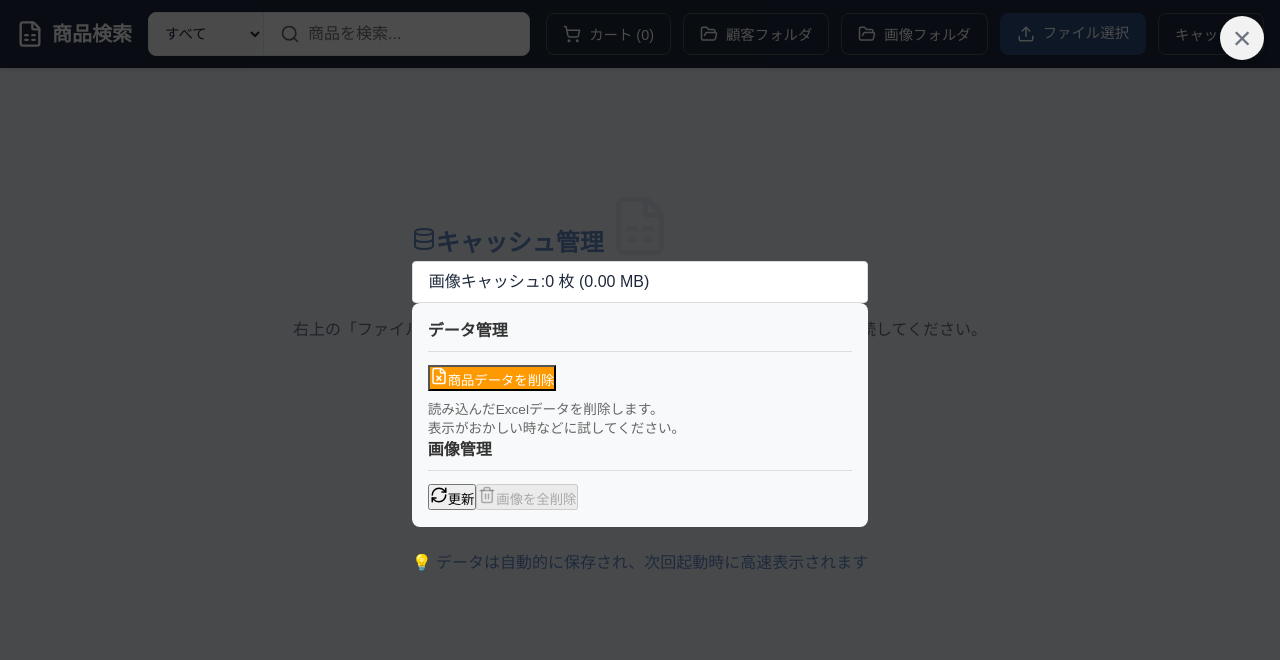
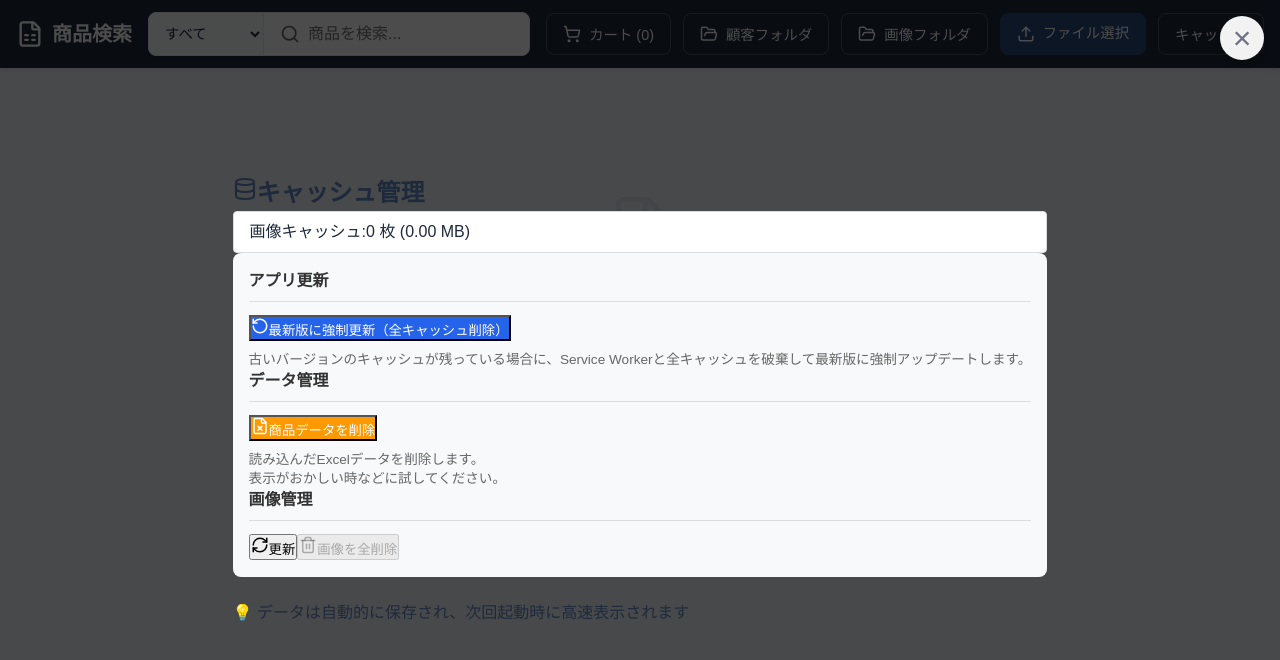
Before and after one commit to mikami-yuji/product-search-app, a React (Vite) app: page / in a window 1280 px wide. Both pictures are taken after a click on the button "キャッシュ". Shown: the top 660 px of the page. Built offline with nearby package versions, Linux system fonts and the light colour scheme.

Commit message:
fix: Service WorkerをNetwork-First戦略に変更し強制更新ボタンを追加

```diff
--- a/src/CacheManager.jsx
+++ b/src/CacheManager.jsx
@@ -1,5 +1,5 @@
 import React, { useState, useEffect } from 'react';
-import { Database, Trash2, RefreshCw, FileX } from 'lucide-react';
+import { Database, Trash2, RefreshCw, FileX, RotateCcw } from './icons';
 import { getCacheStats, clearImageCache } from './utils/imageCache';
 import { del } from 'idb-keyval';
 
@@ -52,6 +52,41 @@ const CacheManager = ({ onClose }) => {
         }
     };
 
+    const handleForceUpdateApp = async () => {
+        if (!confirm('アプリの全キャッシュ（Service Worker・全画像・データ）をクリアして最新版に更新しますか？')) return;
+
+        setIsClearing(true);
+        try {
+            // Unregister Service Workers
+            if ('serviceWorker' in navigator) {
+                const registrations = await navigator.serviceWorker.getRegistrations();
+                for (const registration of registrations) {
+                    await registration.unregister();
+                }
+            }
+            // Clear Cache Storage
+            if ('caches' in window) {
+                const keys = await caches.keys();
+                await Promise.all(keys.map(key => caches.delete(key)));
+            }
+            // Clear IndexedDB / Image cache
+            await clearImageCache();
+            await del('productData');
+            await del('fileName');
+            await del('lastModified');
+            await del('customerDirHandle');
+            await del('customerFilesCache');
+            await del('customerFilesListCache');
+
+            alert('すべてのキャッシュを削除しました。最新版に再読み込みします。');
+            window.location.reload();
+        } catch (err) {
+            console.error('Failed to force update app:', err);
+            alert('更新処理中にエラーが発生しました');
+            setIsClearing(false);
+        }
+    };
+
     return (
         <div className="modal-overlay" onClick={onClose}>
             <div className="cache-manager-modal" onClick={(e) => e.stopPropagation()}>
@@ -72,6 +107,22 @@ const CacheManager = ({ onClose }) => {
                     </div>
 
                     <div className="cache-actions-group">
+                        <h3>アプリ更新</h3>
+                        <div className="cache-actions">
+                            <button
+                                onClick={handleForceUpdateApp}
+                                className="cache-btn cache-btn-primary"
+                                style={{ backgroundColor: '#2563eb', color: '#ffffff' }}
+                                disabled={isClearing}
+                            >
+                                <RotateCcw size={18} />
+                                最新版に強制更新（全キャッシュ削除）
+                            </button>
+                            <p className="cache-desc">
+                                古いバージョンのキャッシュが残っている場合に、Service Workerと全キャッシュを破棄して最新版に強制アップデートします。
+                            </p>
+                        </div>
+
                         <h3>データ管理</h3>
                         <div className="cache-actions">
                             <button
--- a/src/icons.js
+++ b/src/icons.js
@@ -22,6 +22,7 @@ import Plus from 'lucide-react/dist/esm/icons/plus.js';
 import Database from 'lucide-react/dist/esm/icons/database.js';
 import RefreshCw from 'lucide-react/dist/esm/icons/refresh-cw.js';
 import FileX from 'lucide-react/dist/esm/icons/file-x.js';
+import RotateCcw from 'lucide-react/dist/esm/icons/rotate-ccw.js';
 
 export {
   Upload,
@@ -48,5 +49,6 @@ export {
   Plus,
   Database,
   RefreshCw,
-  FileX
+  FileX,
+  RotateCcw
 };
```
Also changed, not shown: public/registerSW.js (+11 -1 lines), public/service-worker.js (+25 -18 lines), vercel.json, 1 other file (tests, documents, lock files or other folders).
